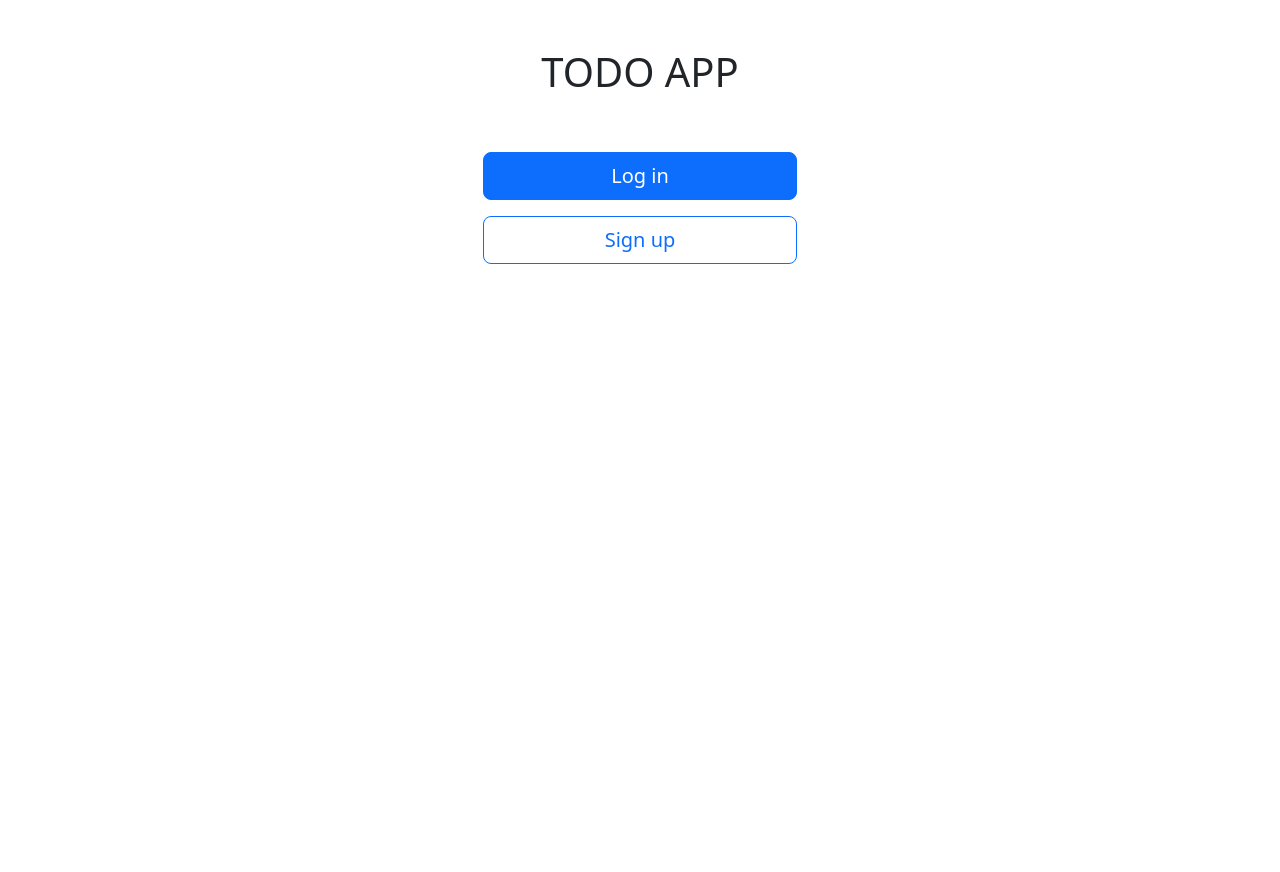
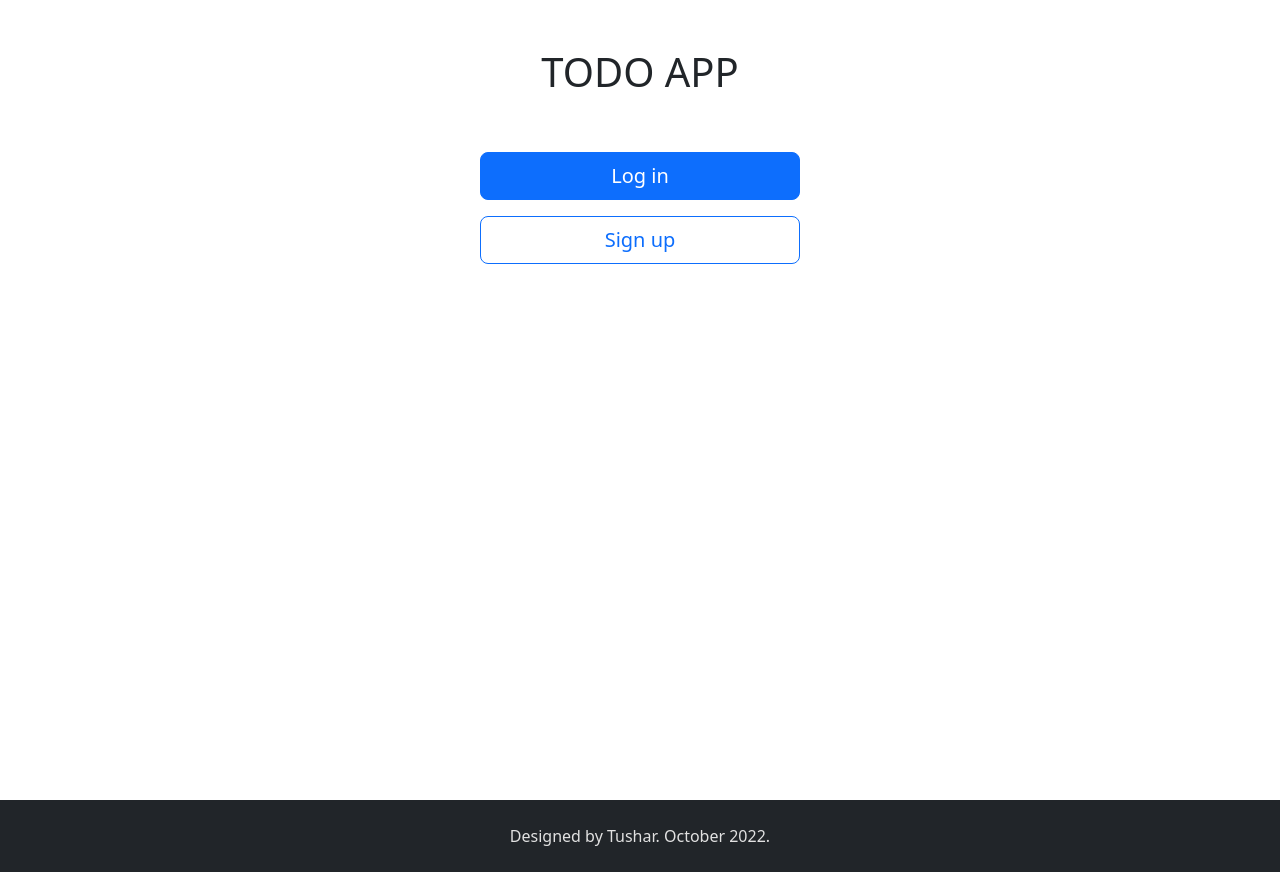
Before and after one commit to tusharsrivastav/todo_authenticated_app, a Django app: page / in a window 1280 px wide. Before the commit the page ends 264 px from the top, so only its background shows below. Run offline with Django 4.2, Linux system fonts and the light colour scheme.

Commit message:
added footer to pages

```diff
--- a/todo/templates/todo/layout.html
+++ b/todo/templates/todo/layout.html
@@ -6,12 +6,13 @@
         <link href="https://cdn.jsdelivr.net/npm/bootstrap@5.2.1/dist/css/bootstrap.min.css" rel="stylesheet">
     </head>
     <body>
-        <div class="vh-100 container-fluid">
+        <div class="vh-100 container-fluid p-0">
             <h1 class="m-0 text-center p-5">TODO APP</h1>
             <div class="container-fluid h-75 d-flex flex-column justify-content-top align-items-center m-0 p-0">
                 {% block body %}
                 {% endblock %}
             </div>
         </div>
+        <footer class="bg-dark text-center py-4 mt-0" style="color: #e1e1e1;">Designed by Tushar. October 2022.</footer>
     </body>
 </html>
```
